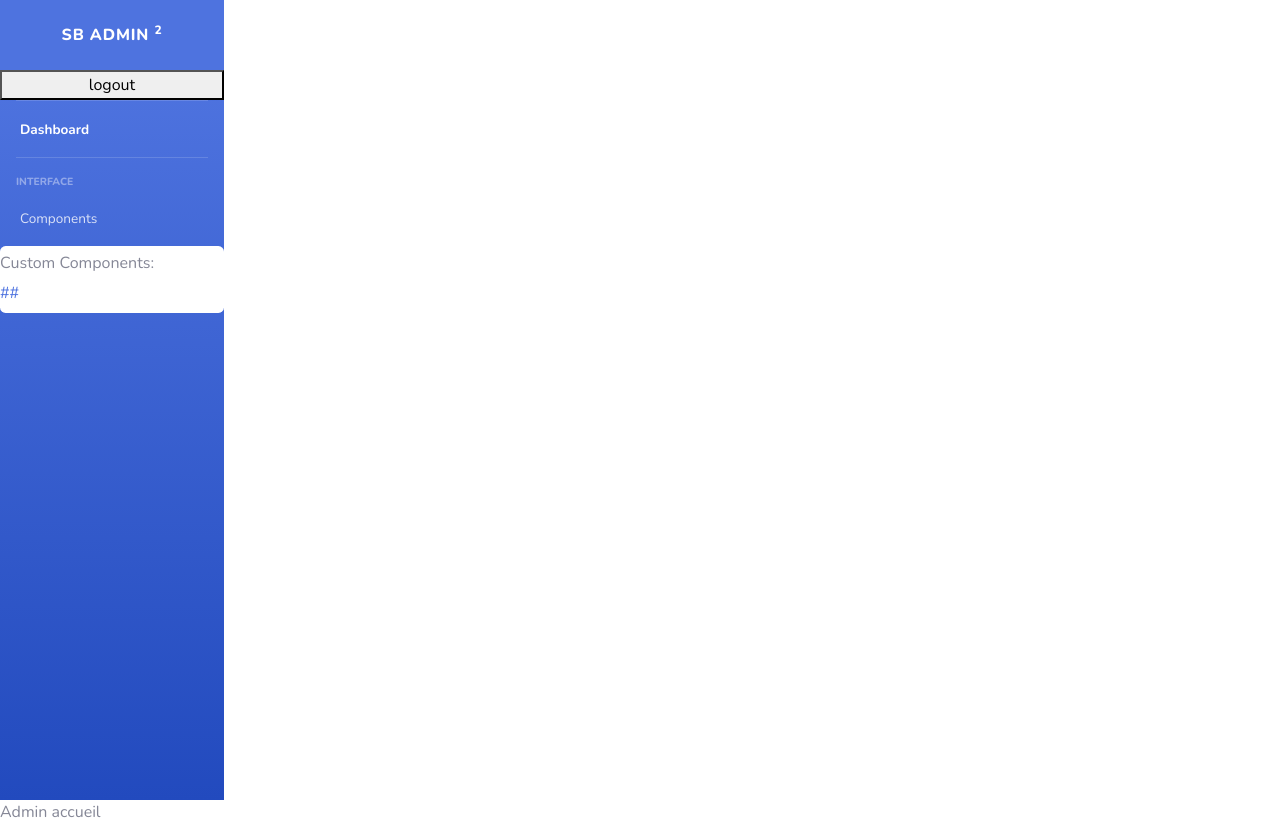
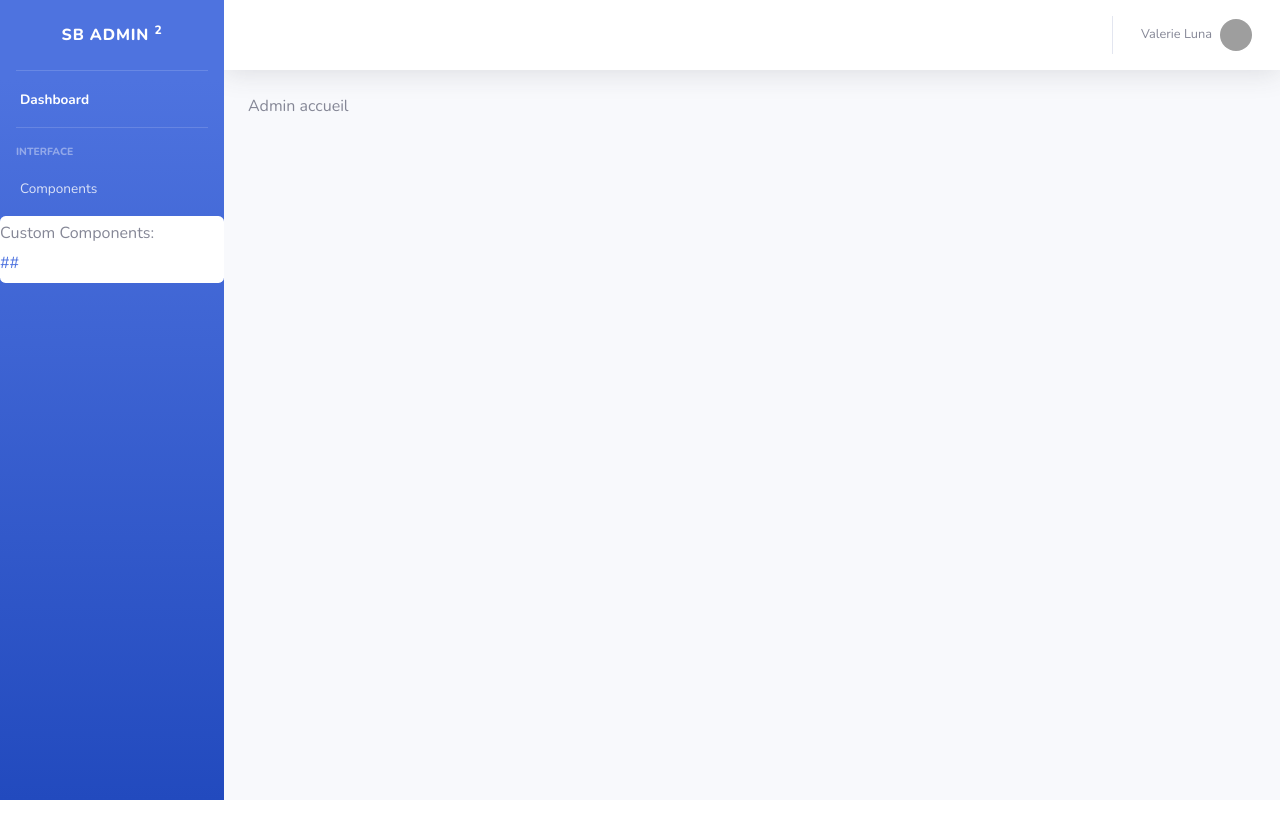
Before and after one commit to TonyGee81/apiProductManagement-react, a React (Create React App) app: page /admin_home in a window 1280 px wide. After the commit the page ends 800 px from the top, so only its background shows below. Built offline with nearby package versions, Linux system fonts and the light colour scheme; sample sign-in values are in the browser's storage; grey boxes are pictures that could not be loaded; some icons are missing.

Commit message:
feat(front): structuring app.tsx

```diff
--- a/src/App.tsx
+++ b/src/App.tsx
@@ -3,23 +3,37 @@ import './App.min.css';
 import Login from "./pages/login/Login";
 import AdminHome from "./pages/adminHome/AdminHome";
 
-import { BrowserRouter, Routes, Route } from 'react-router-dom';
+import {BrowserRouter, Routes, Route} from 'react-router-dom';
+import Sidebar from "./component/sidebar/Sidebar";
+import AuthVerify from "./component/security/AuthVerify";
+import TopBar from "./component/topBar/topBar";
+import HasToken from "./component/security/HasToken";
 
 
 function App() {
 
-
+    const hasToken = HasToken();
 
     return (
         <div id="wrapper">
-            <BrowserRouter>
-                <Routes>
-                    <Route path="/" element={<Login />} />
-                    <Route path="/admin_home" element={<AdminHome />} />
-                </Routes>
-            </BrowserRouter>
+            {hasToken && <Sidebar/>}
+            <div id="content-wrapper" className="d-flex flex-column">
+                <BrowserRouter>
+                    <div id="content">
+                        {hasToken && <TopBar/>}
+                        <div className="container-fluid">
+                            <AuthVerify />
+                            <Routes>
+                                <Route path="/" element={<Login/>}/>
+                                <Route path="/admin_home" element={<AdminHome/>}/>
+                            </Routes>
+
+                        </div>
+                    </div>
+                </BrowserRouter>
+            </div>
         </div>
-);
+    );
 }
 
 export default App;
--- a/src/component/security/AuthVerify.tsx
+++ b/src/component/security/AuthVerify.tsx
@@ -1,5 +1,4 @@
 import { useEffect } from "react";
-import axios from "axios";
 import { useLocation } from "react-router-dom";
 
 const AuthVerify = () => {
@@ -9,17 +8,15 @@ const AuthVerify = () => {
 
 
         if (!token) {
-            delete axios.defaults.headers.common["Authorization"];
-            localStorage.removeItem('token')
             if(location.pathname !== '/')
             {
                 window.location.href = '/';
             }
         }
-    }, [location.pathname]);
+    }, [location.pathname, token]);
 
     return(
-        <>{ token && ( <button >logout</button>) }</>
+       <></>
     )
 }
 
--- /dev/null
+++ b/src/component/security/HasToken.tsx
@@ -0,0 +1,20 @@
+import { useEffect } from "react";
+import axios from "axios";
+
+function HasToken(){
+    const token = (localStorage.getItem("token"));
+    useEffect(() => {
+
+
+        if (!token) {
+            delete axios.defaults.headers.common["Authorization"];
+            localStorage.removeItem('token')
+        }
+    }, [token]);
+
+    return(
+        token
+    )
+}
+
+export default HasToken;
--- a/src/pages/sidebar/Sidebar.tsx
+++ b/src/component/sidebar/Sidebar.tsx
@@ -1,5 +1,5 @@
 import React from 'react';
-import AuthVerify from "../../component/security/AuthVerify";
+
 
 const Sidebar = () => {
 
@@ -13,7 +13,7 @@ const Sidebar = () => {
                 </div>
                 <div className="sidebar-brand-text mx-3">SB Admin <sup>2</sup></div>
             </a>
-            <AuthVerify />
+
             <hr className="sidebar-divider my-0"/>
 
             {/* Nav Item - Dashboard */}
--- /dev/null
+++ b/src/component/topBar/topBar.tsx
@@ -0,0 +1,51 @@
+import React from "react";
+
+const TopBar = () => {
+
+    return (
+        <nav className="navbar navbar-expand navbar-light bg-white topbar mb-4 static-top shadow">
+
+            <button id="sidebarToggleTop" className="btn btn-link d-md-none rounded-circle mr-3">
+                <i className="fa fa-bars"></i>
+            </button>
+
+            <ul className="navbar-nav ml-auto">
+
+                <div className="topbar-divider d-none d-sm-block"></div>
+
+                <li className="nav-item dropdown no-arrow">
+                    <a className="nav-link dropdown-toggle" href="#" id="userDropdown" role="button"
+                       data-toggle="dropdown" aria-haspopup="true" aria-expanded="false">
+                        <span className="mr-2 d-none d-lg-inline text-gray-600 small">Valerie Luna</span>
+                        <img className="img-profile rounded-circle"
+                             src="https://source.unsplash.com/QAB-WJcbgJk/60x60"/>
+                    </a>
+                    <div className="dropdown-menu dropdown-menu-right shadow animated--grow-in"
+                         aria-labelledby="userDropdown">
+                        <a className="dropdown-item" href="#">
+                            <i className="fas fa-user fa-sm fa-fw mr-2 text-gray-400"></i>
+                            Profile
+                        </a>
+                        <a className="dropdown-item" href="#">
+                            <i className="fas fa-cogs fa-sm fa-fw mr-2 text-gray-400"></i>
+                            Settings
+                        </a>
+                        <a className="dropdown-item" href="#">
+                            <i className="fas fa-list fa-sm fa-fw mr-2 text-gray-400"></i>
+                            Activity Log
+                        </a>
+                        <div className="dropdown-divider"></div>
+                        <a className="dropdown-item" href="#" data-toggle="modal" data-target="#logoutModal">
+                            <i className="fas fa-sign-out-alt fa-sm fa-fw mr-2 text-gray-400"></i>
+                            Logout
+                        </a>
+                    </div>
+                </li>
+
+            </ul>
+
+        </nav>
+    )
+}
+
+export default TopBar;
--- a/src/helper/setAuthToken.ts
+++ b/src/helper/setAuthToken.ts
@@ -2,9 +2,8 @@ import axios from 'axios';
 
 export const setAuthToken = (token: string) => {
     if (token) {
-        // Set token JWT to local
         localStorage.setItem("token", token);
-        axios.defaults.headers.common["Authorization"] = `Bearer ${token}`; console.log(localStorage);
+        axios.defaults.headers.common["Authorization"] = `Bearer ${token}`;
     }
     else
         delete axios.defaults.headers.common["Authorization"];
--- a/src/pages/adminHome/AdminHome.tsx
+++ b/src/pages/adminHome/AdminHome.tsx
@@ -1,14 +1,11 @@
 import React from "react";
-import Sidebar from "../sidebar/Sidebar";
 
 const AdminHome = () => {
 
     return (
-        <div>
-            <Sidebar />
+        <>
             Admin accueil
-        </div>
-
+        </>
     )
 }
 
--- a/src/pages/login/Login.tsx
+++ b/src/pages/login/Login.tsx
@@ -71,10 +71,10 @@ const Login = () => {
 
                                         <hr/>
                                         <div className="text-center">
-                                            <a className="small" href="forgot-password.html">Forgot Password?</a>
+                                            <a className="small" href="#">Forgot Password?</a>
                                         </div>
                                         <div className="text-center">
-                                            <a className="small" href="register.html">Create an Account!</a>
+                                            <a className="small" href="#">Create an Account!</a>
                                         </div>
                                     </div>
                                 </div>
```
